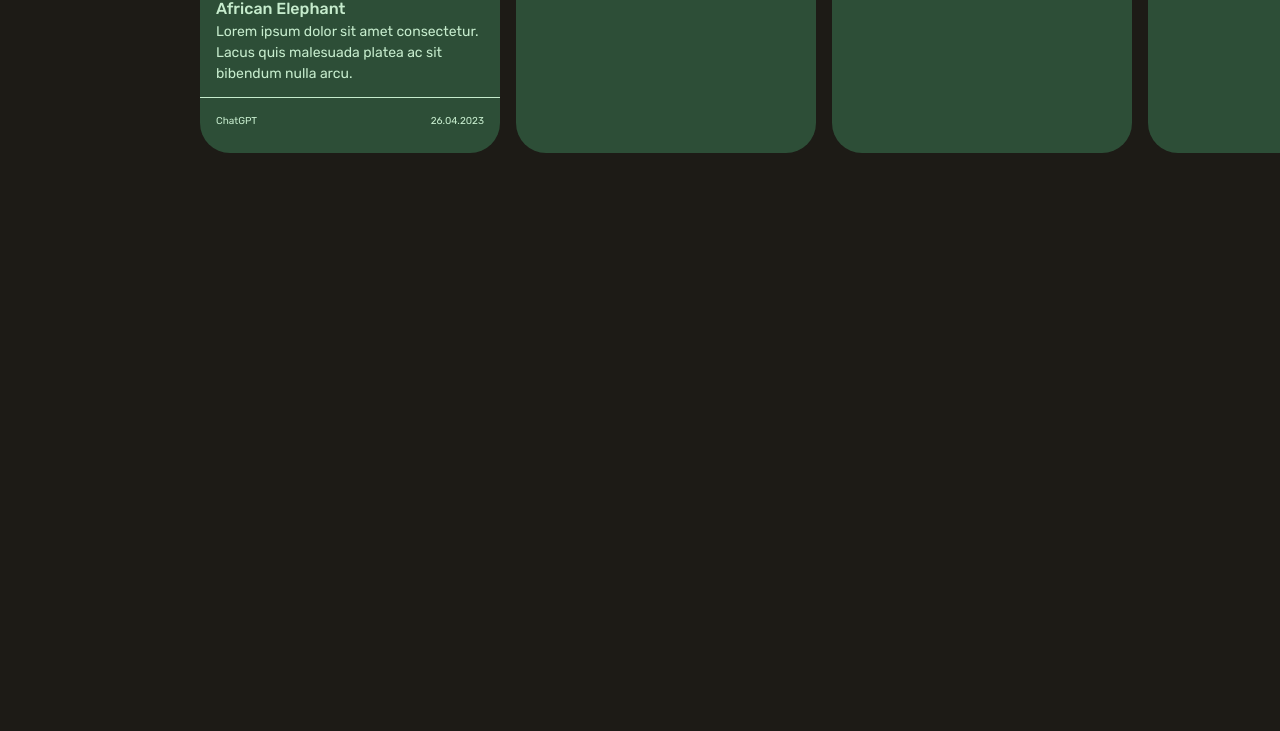
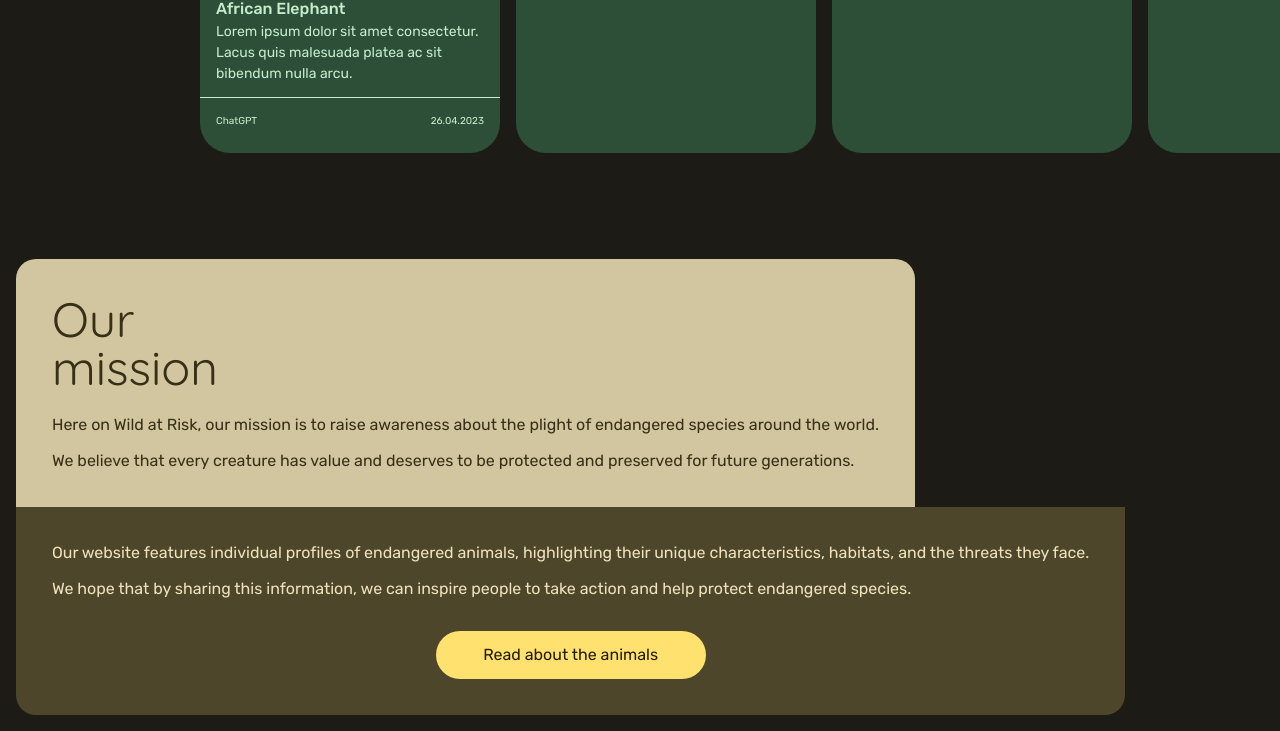
Before and after one commit to alexdalene/alex_dalene_exam1, a website: page index.html in a window 1280 px wide. Shown: the part 1277-2008 px from the top of the page. Before the commit the page ends 1440 px from the top, so only its background shows below. Drawn offline with Linux system fonts and the light colour scheme.

Commit message:
added mission section

```diff
--- a/app/scss/abstracts/_variables.scss
+++ b/app/scss/abstracts/_variables.scss
@@ -3,6 +3,8 @@ $md-sys-color-primary-dark: #e8c41c;
 $md-sys-color-on-primary-dark: #3a3000;
 $md-sys-color-primary-container-dark: #544600;
 $md-sys-color-on-primary-container-dark: #ffe16f;
+$md-sys-color-primary-fixed: #FFE170;
+$md-sys-color-on-primary-fixed: #221B00;
 $md-sys-color-secondary-dark: #d2c6a1;
 $md-sys-color-on-secondary-dark: #373016;
 $md-sys-color-secondary-container-dark: #4e462a;
--- a/app/scss/components/_button.scss
+++ b/app/scss/components/_button.scss
@@ -9,6 +9,7 @@
     border-radius: 99rem;
     text-align: center;
     max-width: 13rem;
+    font-weight: 400;
 }
 
 .button-outline {
@@ -22,3 +23,14 @@
     text-align: center;
     max-width: 13rem;
 }
+
+.button-mission {
+    background-color: a.$md-sys-color-primary-fixed;
+    color: a.$md-sys-color-on-primary-fixed;
+    min-width: 27rem;
+    max-width: 27rem;
+    font-weight: 400;
+    align-self: center;
+    font-size: 16px;
+    margin-top: 1.6rem;
+}
--- a/app/scss/components/index.scss
+++ b/app/scss/components/index.scss
@@ -1,4 +1 @@
-@forward "./search-header";
-@forward "./navbar";
-@forward "./info-header";
 @forward "./button";
--- /dev/null
+++ b/app/scss/layout/_mission.scss
@@ -0,0 +1,41 @@
+@use "../abstracts/" as a;
+
+.mission-wrapper {
+    display: flex;
+    flex-wrap: wrap;
+    margin: a.$md-sys-margin-default;
+
+    .mission-container {
+        display: flex;
+        flex-direction: column;
+        gap: 1.6rem;
+
+        .mission-title {
+            font-size: 48px;
+            font-family: a.$md-sys-font-quicksand;
+            font-weight: 400;
+            line-height: 1;
+            margin-bottom: 0.8rem;
+        }
+
+        .mission-paragraph {
+            font-size: 16px;
+            font-weight: 400;
+            line-height: 1.25;
+        }
+
+        &:nth-child(1) {
+            background-color: a.$md-sys-color-secondary-dark;
+            padding: 3.6rem;
+            border-radius: 2rem 2rem 0 0;
+            color: a.$md-sys-color-on-secondary-dark;
+        }
+
+        &:nth-child(2) {
+            background-color: a.$md-sys-color-secondary-container-dark;
+            padding: 3.6rem;
+            border-radius: 0 0 2rem 2rem;
+            color: a.$md-sys-color-on-secondary-container-dark;
+        }
+    }
+}
--- a/app/scss/layout/index.scss
+++ b/app/scss/layout/index.scss
@@ -1,2 +1,6 @@
 @forward "./carousel";
 @forward "./post";
+@forward "./mission";
+@forward "./search-header";
+@forward "./navbar";
+@forward "./info-header";
--- a/index.html
+++ b/index.html
@@ -85,6 +85,36 @@
           </ul>
         </div>
       </section>
+      <section class="mission-wrapper">
+        <div class="mission-container">
+          <h2 class="mission-title">
+            Our <br />
+            mission
+          </h2>
+          <p class="mission-paragraph">
+            Here on Wild at Risk, our mission is to raise awareness about the
+            plight of endangered species around the world.
+          </p>
+          <p class="mission-paragraph">
+            We believe that every creature has value and deserves to be
+            protected and preserved for future generations.
+          </p>
+        </div>
+        <div class="mission-container">
+          <p class="mission-paragraph">
+            Our website features individual profiles of endangered animals,
+            highlighting their unique characteristics, habitats, and the threats
+            they face.
+          </p>
+          <p class="mission-paragraph">
+            We hope that by sharing this information, we can inspire people to
+            take action and help protect endangered species.
+          </p>
+          <a href="#TO_BE_CHANGED" class="button button-mission"
+            >Read about the animals</a
+          >
+        </div>
+      </section>
     </main>
   </body>
 </html>
```
Also changed, not shown: app/scss/layout/_info-header.scss (renamed from app/scss/components/_info-header.scss), app/scss/layout/_navbar.scss (renamed from app/scss/components/_navbar.scss), app/scss/layout/_search-header.scss (renamed from app/scss/components/_search-header.scss), public/css/main.css, 1 other file.
